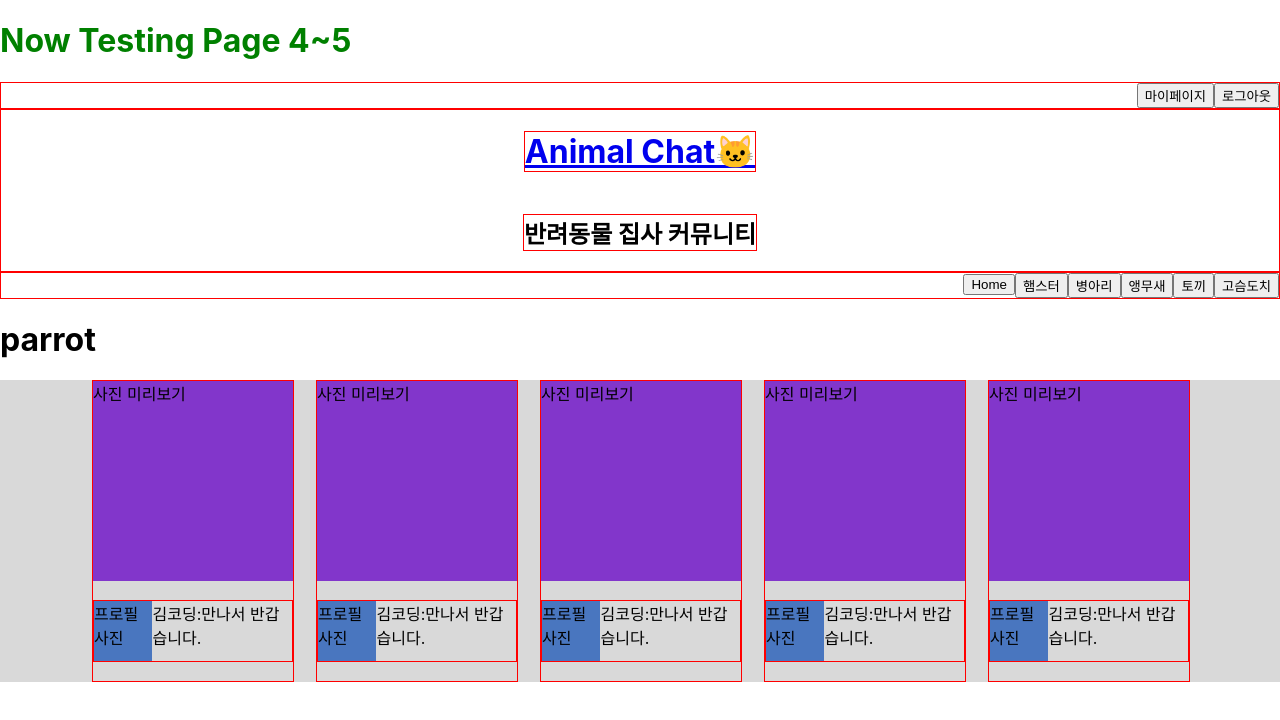
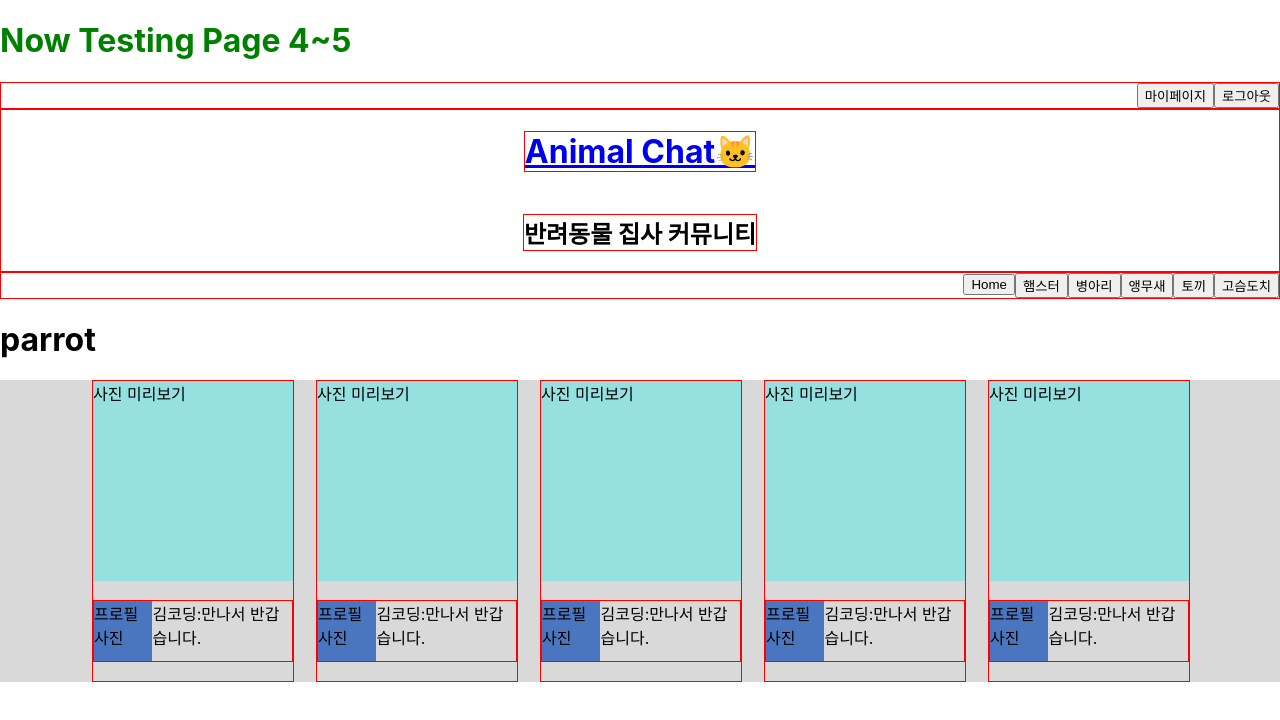
Before and after one commit to emily-hong/AnimalChat, a React (Create React App) app in the folder client/: page /board/parrot in a window 1280 px wide. Shown: the top 720 px of the page. Built offline with nearby package versions, Linux system fonts and the light colour scheme.

Commit message:
Design: 게시판별 포스팅 컬러 수정, 차후 이미지 추가 여부 등에 따라 제거 예정

```diff
--- a/client/src/pages/5-3.parrot.js
+++ b/client/src/pages/5-3.parrot.js
@@ -4,7 +4,7 @@ export default function Parrot(props) {
   return (
     <div className="mainPage">
       <h1>parrot</h1>
-      <Posts mockBgColorPost={'#8236CB'} />
+      <Posts mockBgColorPost={'#96e0df'} />
     </div>
   );
 }
--- a/client/src/pages/5-4.rabbit.js
+++ b/client/src/pages/5-4.rabbit.js
@@ -4,7 +4,7 @@ export default function Rabbit(props) {
   return (
     <div className="mainPage">
       <h1>rabbit</h1>
-      <Posts mockBgColorPost={'#290FBA'} />
+      <Posts mockBgColorPost={'#96abe0'} />
     </div>
   );
 }
```
